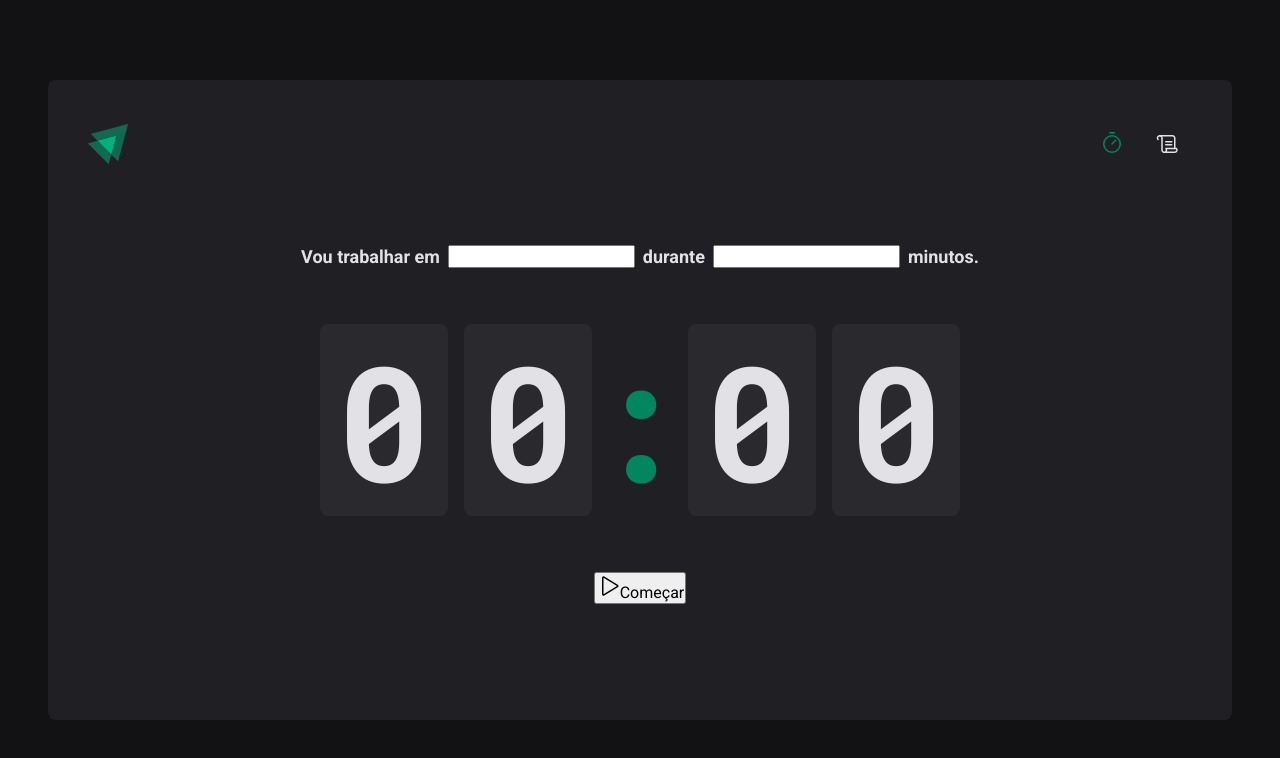
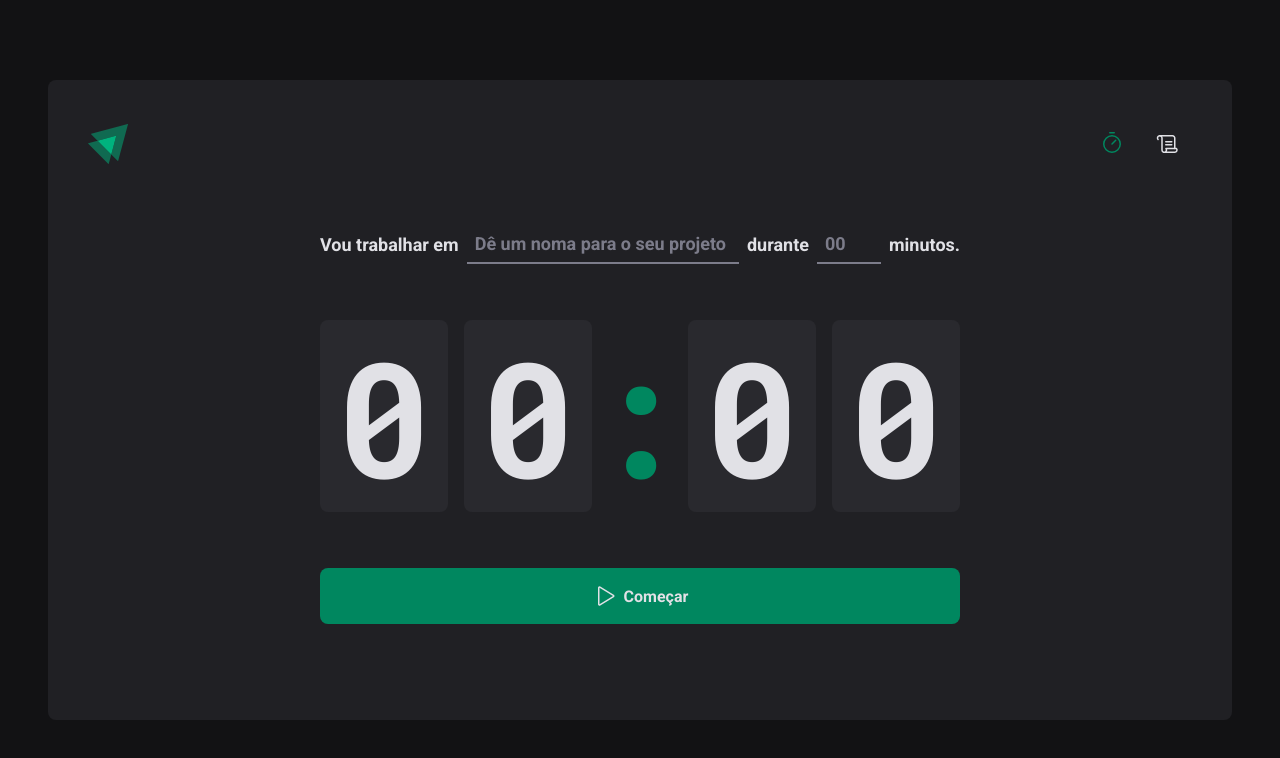
Before and after one commit to diegonacif/ignite-timer, a React (Vite) app: page / in a window 1280 px wide. Shown: the top 758 px of the page. Built offline with nearby package versions, Linux system fonts and the light colour scheme.

Commit message:
style: home styling

```diff
--- a/src/pages/Home/index.tsx
+++ b/src/pages/Home/index.tsx
@@ -3,7 +3,10 @@
   CountdownContainer,
   FormContainer,
   HomeContainer,
+  MinutesAmountInput,
   Separator,
+  StartCountDownButton,
+  TaskInput,
 } from './styles'
 
 export function Home() {
@@ -12,10 +15,29 @@
       <form action="">
         <FormContainer>
           <label htmlFor="taks">Vou trabalhar em</label>
-          <input type="text" id="task" />
+          <TaskInput
+            type="text"
+            id="task"
+            placeholder="Dê um noma para o seu projeto"
+            list="taks-suggestions"
+          />
+
+          <datalist id="taks-suggestions">
+            <option value="Projeto 1" />
+            <option value="Projeto 2" />
+            <option value="Projeto 3" />
+            <option value="Banana" />
+          </datalist>
 
           <label htmlFor="minutesAmount">durante</label>
-          <input type="number" id="minutesAmount" />
+          <MinutesAmountInput
+            type="number"
+            id="minutesAmount"
+            placeholder="00"
+            step={5}
+            min={5}
+            max={60}
+          />
 
           <span>minutos.</span>
         </FormContainer>
@@ -28,10 +50,10 @@
           <span>0</span>
         </CountdownContainer>
 
-        <button type="submit">
+        <StartCountDownButton type="submit">
           <Play size={24} />
           Começar
-        </button>
+        </StartCountDownButton>
       </form>
     </HomeContainer>
   )
--- a/src/pages/Home/styles.ts
+++ b/src/pages/Home/styles.ts
@@ -28,6 +28,33 @@
   flex-wrap: wrap;
 `
 
+const baseInput = styled.input`
+  background: transparent;
+  height: 2.5rem;
+  border: 0;
+  border-bottom: 2px solid ${(props) => props.theme['gray-500']};
+  font-weight: bold;
+  font-size: 1.125rem;
+  padding: 0 0.5rem;
+  color: ${(props) => props.theme['gray-100']};
+
+  &::placeholder {
+    color: ${(props) => props.theme['gray-500']};
+  }
+`
+
+export const TaskInput = styled(baseInput)`
+  flex: 1;
+
+  &::-webkit-calendar-picker-indicator {
+    display: none !important;
+  }
+`
+
+export const MinutesAmountInput = styled(baseInput)`
+  width: 4rem;
+`
+
 export const CountdownContainer = styled.div`
   font-family: 'Roboto Mono', monospace;
   font-size: 10rem;
@@ -53,3 +80,30 @@
   display: flex;
   justify-content: center;
 `
+
+export const StartCountDownButton = styled.button`
+  width: 100%;
+  border: 0;
+  padding: 1rem;
+  border-radius: 8px;
+  display: flex;
+  align-items: center;
+  justify-content: center;
+
+  gap: 0.5rem;
+  font-weight: bold;
+
+  cursor: pointer;
+
+  background: ${(props) => props.theme['green-500']};
+  color: ${(props) => props.theme['gray-100']};
+
+  &:not(:disabled):hover {
+    background: ${(props) => props.theme['green-700']};
+  }
+
+  &:disabled {
+    opacity: 0.7;
+    cursor: not-allowed;
+  }
+`
```
